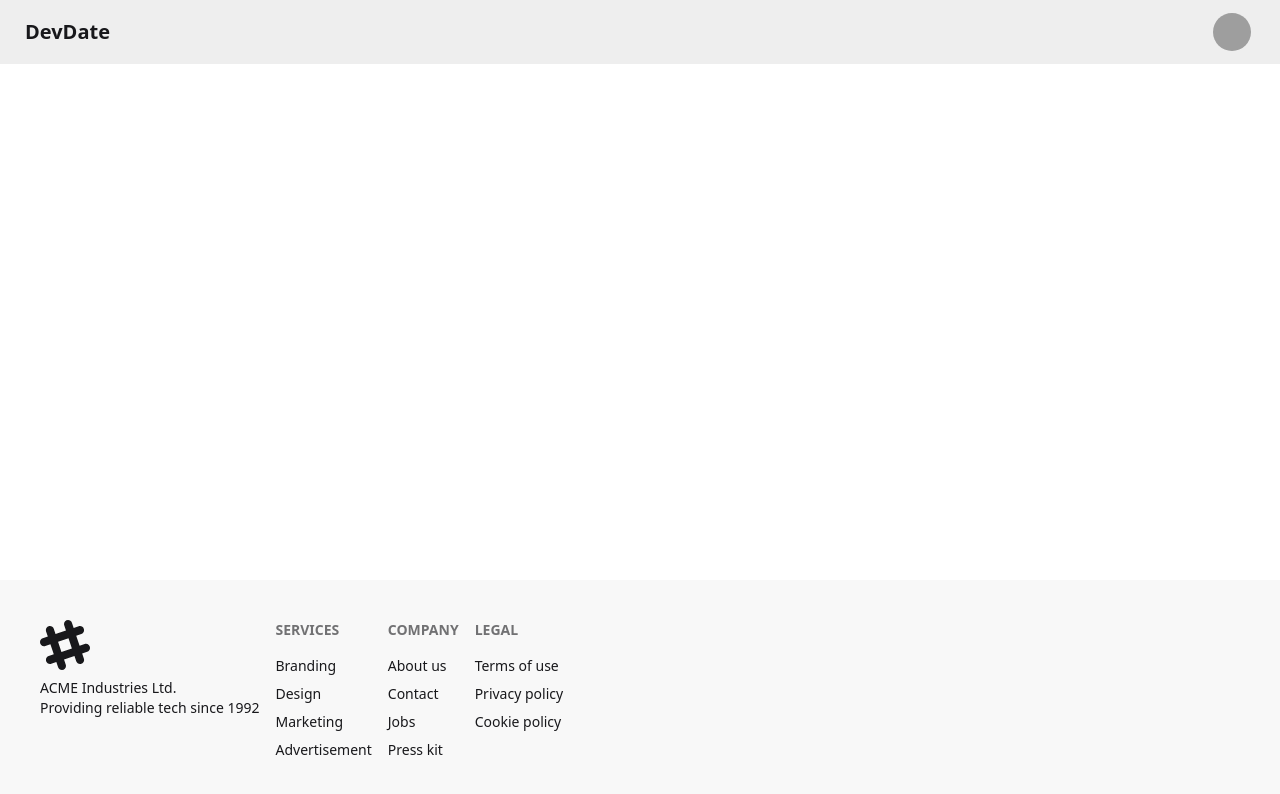
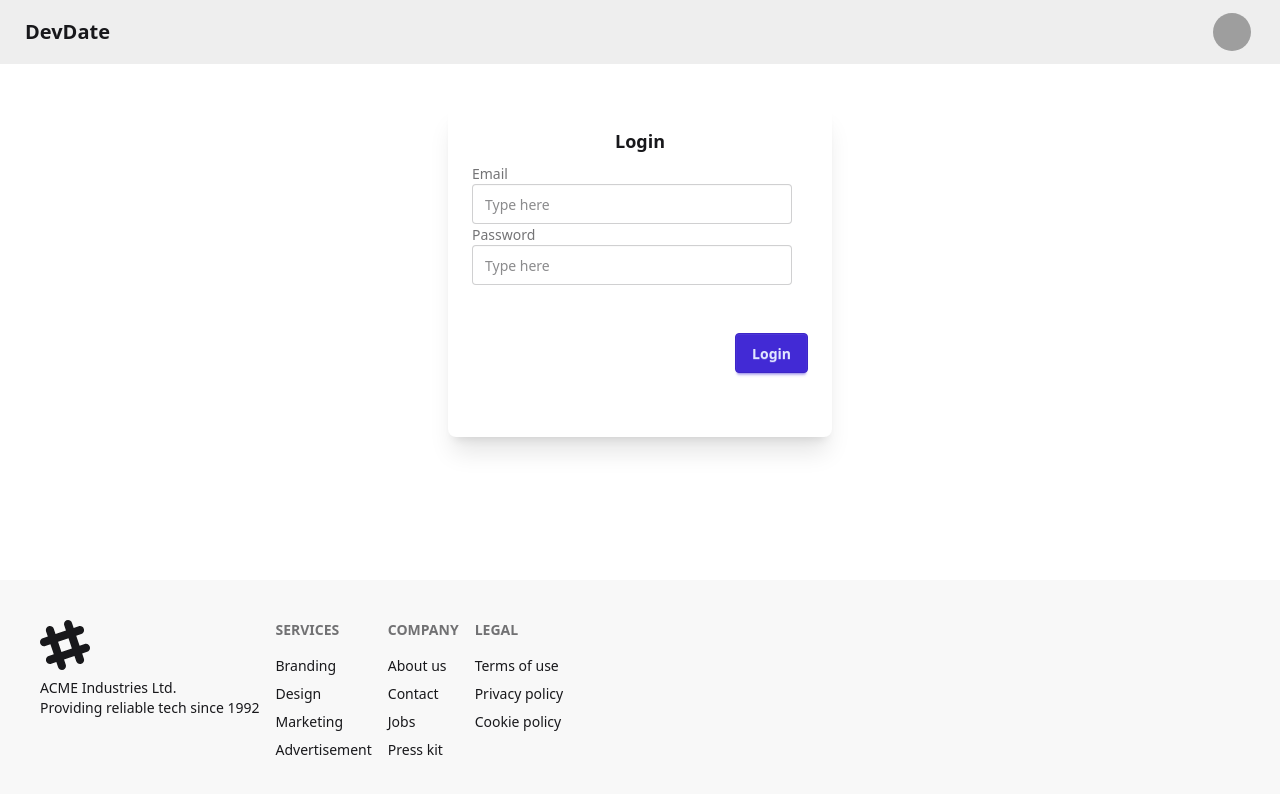
Before and after one commit to nitin-04/DevDate-web, a React (Vite) app: page /login in a window 1280 px wide. Shown: the top 794 px of the page. Built offline with nearby package versions, Linux system fonts and the light colour scheme; grey boxes are pictures that could not be loaded.

Commit message:
implement login functionality with form inputs and axios request

```diff
--- a/src/Login.jsx
+++ b/src/Login.jsx
@@ -1,8 +1,67 @@
+import { useState } from "react";
+import axios from "axios";
+const Login = () => {
 
-const Login = () => {
+  const [emailId, setEmailId] = useState("");
+  const [password, setPassword] = useState("");
+
+  const handleLogin = async () => {
+    try {
+      const res = await axios.post(
+        "http://localhost:4444/login",
+        {
+          emailId,
+          password,
+        },
+        { withCredentials: true }
+      );
+    }
+    catch (err) {
+      console.log(err);
+    }
+  };
+
   return (
-    <div>
+    <div className="flex justify-center my-10">
+      <div className="card bg-base-100 w-96 shadow-xl">
+        <div className="card-body">
+          <h2 className="card-title justify-center">Login</h2>
+          <div >
+            <label className="form-control w-full max-w-xs  ">
+              <div className="label">
+                <span className="label-text">Email</span>
+              </div>
+              <input
+                type="text"
+                placeholder="Type here"
+                value={emailId}
+                className="input input-bordered w-full max-w-xs"
+                onChange={(e) => setEmailId(e.target.value)}
+              />
 
+            </label>
+            <label className="form-control w-full max-w-xs">
+              <div className="label">
+                <span className="label-text">Password</span>
+              </div>
+              <input
+                type="text"
+                placeholder="Type here"
+                value={password}
+                className="input input-bordered w-full max-w-xs"
+                onChange={(e) => setPassword(e.target.value)}
+              />
+
+            </label>
+          </div>
+          <div className="card-actions justify-end py-10">
+            <button
+              className="btn btn-primary"
+              onClick={handleLogin}
+            >Login</button>
+          </div>
+        </div>
+      </div>
     </div>
   )
 }
```
